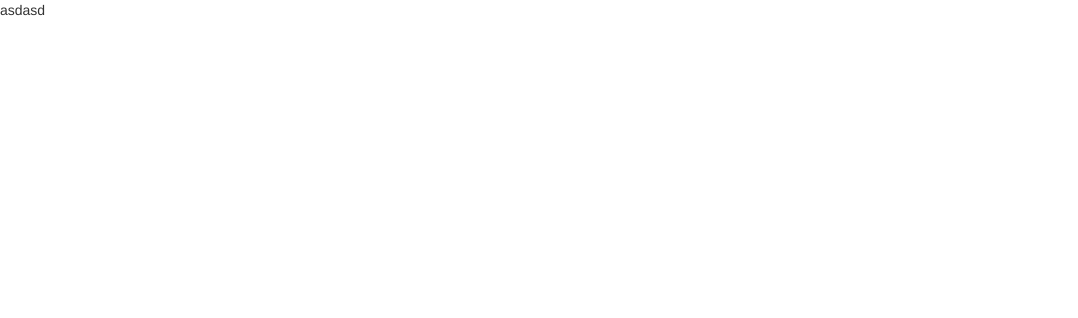
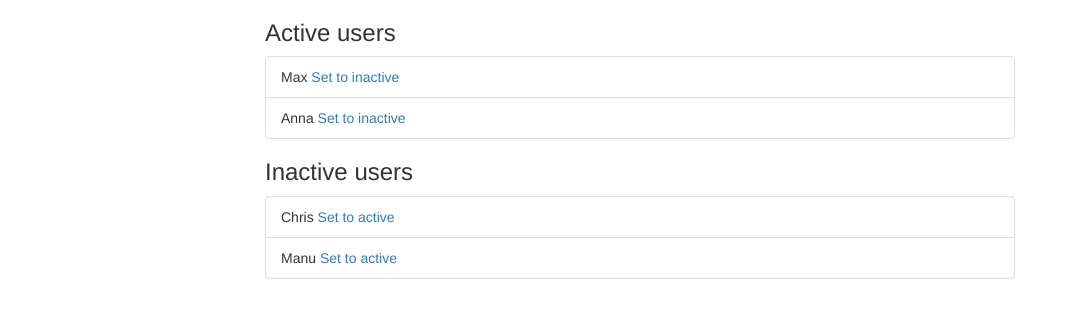
Before and after one commit to italopessoa/angular-course-project, an Angular app: page / in a window 1280 px wide. Shown: the top 318 px of the page, without its empty margins (0-1078 px from the left). Built offline with nearby package versions, Linux system fonts and the light colour scheme.

Commit message:
add behavior using EventEmitter

```diff
--- /dev/null
+++ b/src/app/active-users/active-users.component.html
@@ -0,0 +1,7 @@
+<h3>Active users</h3>
+<ul class="list-group">
+  <li class="list-group-item" *ngFor="let user of users; let i = index;">
+    {{user}}
+    <a href="#" (click)="onSetToInactive(i)">Set to inactive</a>
+  </li>
+</ul>
--- /dev/null
+++ b/src/app/active-users/active-users.component.ts
@@ -0,0 +1,20 @@
+import { Component, OnInit, ViewEncapsulation, Input, EventEmitter, Output } from '@angular/core';
+
+@Component({
+  selector: 'app-active-users',
+  templateUrl: './active-users.component.html',
+  styleUrls: ['./active-users.component.css'],
+  encapsulation: ViewEncapsulation.None
+})
+export class ActiveUsersComponent implements OnInit {
+  @Input() users: string[] = [];
+  @Output() userSetToInactive: EventEmitter<number> = new EventEmitter<number>();
+  constructor() { }
+
+  ngOnInit() {
+  }
+  onSetToInactive(id: number) {
+    this.userSetToInactive.emit(id);
+  }
+
+}
--- a/src/app/app.component.html
+++ b/src/app/app.component.html
@@ -1 +1,8 @@
-asdasd
+<div class="container">
+  <div class="row">
+    <div class="col-xs-12 col-md-8 col-md-offset-2">
+      <app-active-users [users]="activeUsers" (userSetToInactive)="onSetToInactive($event)"></app-active-users>
+      <app-inactive-users [users]="inactiveUsers" (userSetToActive)="onSetToActive($event)"></app-inactive-users>
+    </div>
+  </div>
+</div>
--- a/src/app/app.component.ts
+++ b/src/app/app.component.ts
@@ -6,4 +6,16 @@ import { Component } from '@angular/core';
   styleUrls: ['./app.component.css']
 })
 export class AppComponent {
+  activeUsers = ["Max", "Anna"];
+  inactiveUsers = ["Chris", "Manu"];
+
+  onSetToInactive(id: number) {
+    this.inactiveUsers.push(this.activeUsers[id]);
+    this.activeUsers.splice(id, 1);
+  }
+
+  onSetToActive(id: number) {
+    this.activeUsers.push(this.inactiveUsers[id]);
+    this.inactiveUsers.splice(id, 1);
+  }
 }
--- a/src/app/app.module.ts
+++ b/src/app/app.module.ts
@@ -3,10 +3,14 @@ import { NgModule } from '@angular/core';
 
 
 import { AppComponent } from './app.component';
+import { ActiveUsersComponent } from './active-users/active-users.component';
+import { InactiveUsersComponent } from './inactive-users/inactive-users.component';
 
 @NgModule({
   declarations: [
     AppComponent,
+    ActiveUsersComponent,
+    InactiveUsersComponent,
   ],
   imports: [
     BrowserModule
--- /dev/null
+++ b/src/app/inactive-users/inactive-users.component.html
@@ -0,0 +1,6 @@
+<h3>Inactive users</h3>
+<ul class="list-group">
+  <li class="list-group-item" *ngFor="let user of users; let i = index;">
+    {{user}} <a href="#" (click)="onSetToActive(i)">Set to active</a>
+  </li>
+</ul>
--- /dev/null
+++ b/src/app/inactive-users/inactive-users.component.ts
@@ -0,0 +1,20 @@
+import { Component, OnInit, ViewEncapsulation, Input, EventEmitter, Output } from '@angular/core';
+
+@Component({
+  selector: 'app-inactive-users',
+  templateUrl: './inactive-users.component.html',
+  styleUrls: ['./inactive-users.component.css'],
+  encapsulation: ViewEncapsulation.None
+})
+export class InactiveUsersComponent implements OnInit {
+  @Input() users: string[] = [];
+  @Output() userSetToActive: EventEmitter<number> = new EventEmitter<number>();
+  constructor() { }
+
+  ngOnInit() {
+  }
+
+  onSetToActive(id: number) {
+    this.userSetToActive.emit(id);
+  }
+}
```
Also changed, not shown: src/app/active-users/active-users.component.css (added), src/app/inactive-users/inactive-users.component.css (added).
